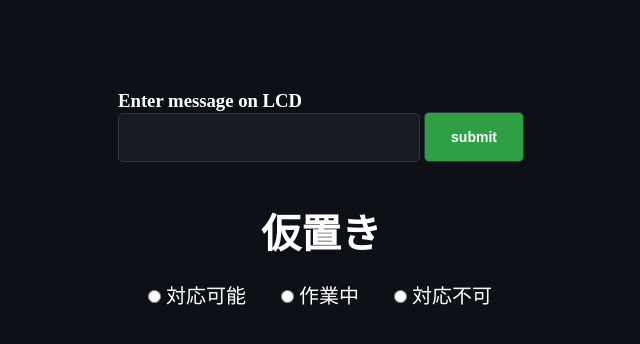
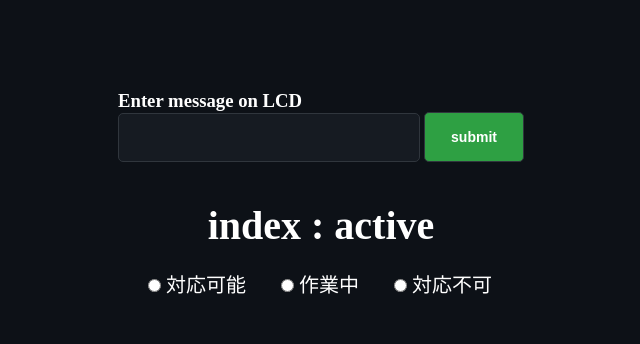
Before and after one commit to RitsukiShuto/roomManager, a Flask app: template app/templates/main/index.html in a window 1280 px wide. Shown: the part 106-450 px from the top of the page, without its empty margins (319-959 px from the left). Run offline with Flask 3, Linux system fonts and the light colour scheme; the template is opened without the code that fills it: most values are stand-ins (such as "Sample title", 1, 10 or a date in 2020).

Commit message:
データを表示するように変更

```diff
--- a/app/templates/main/index.html
+++ b/app/templates/main/index.html
@@ -33,7 +33,9 @@
             </div>
             <div class="status">
                 <!-- room statusを表示 -->
-                <h1>仮置き</h1>
+                <h1>
+                    index : {{status}}
+                </h1>
             </div>
 
             <div class="row">
```
